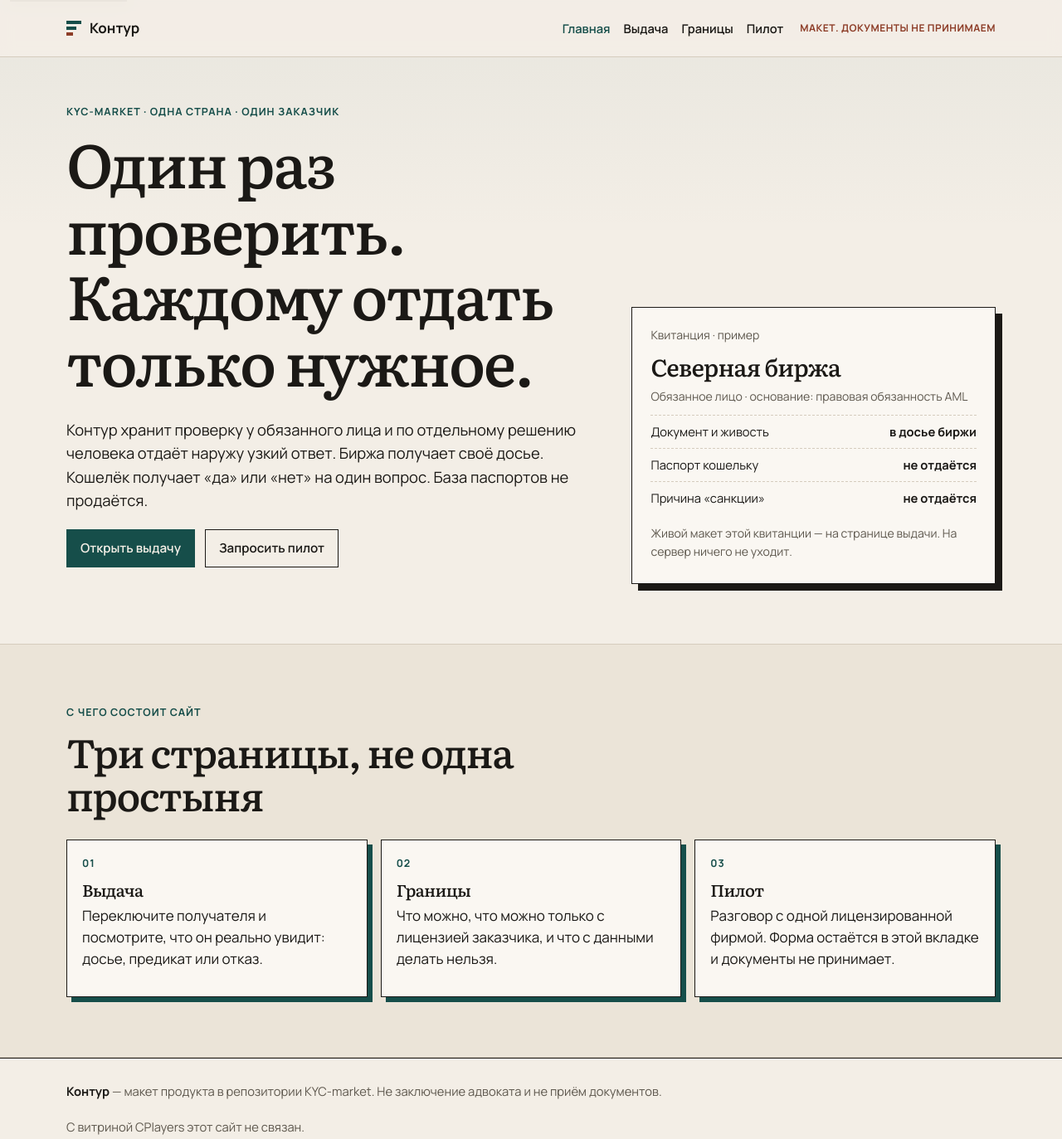
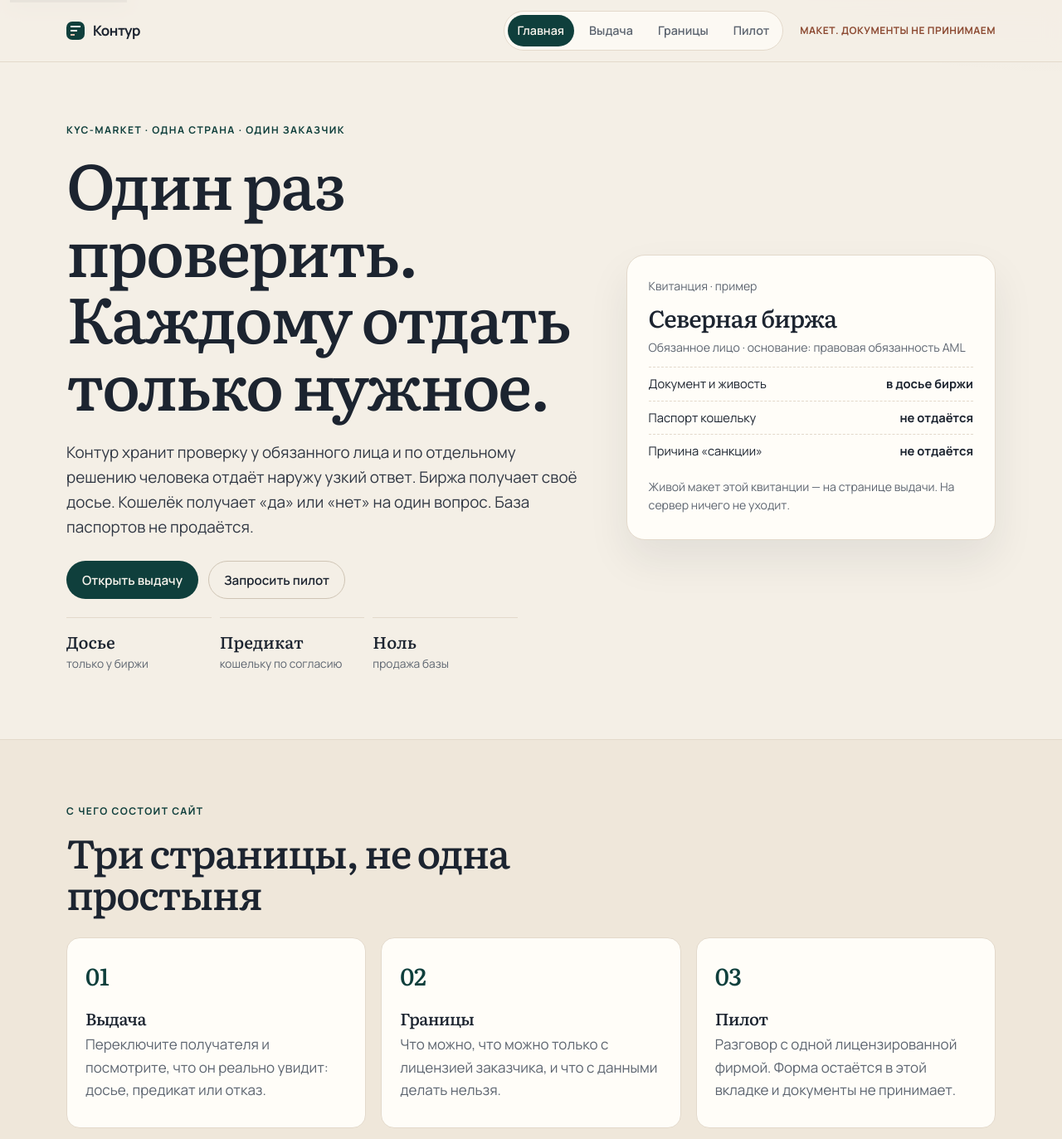
Before and after one commit to pawgus92-alt/KYC-market, a plain HTML site: page index.html in a window 1280 px wide. Shown: the top 1373 px of the page at 83% size. Drawn offline with Linux system fonts and the light colour scheme.

Commit message:
Soften the Kontur layout into a quieter document.
Navigation, the receipt, and the release desk keep the same actions with more space and lighter surfaces.

```diff
--- a/index.html
+++ b/index.html
@@ -48,6 +48,11 @@
             <a class="btn btn-primary" href="./vydacha.html">Открыть выдачу</a>
             <a class="btn btn-ghost" href="./pilot.html">Запросить пилот</a>
           </div>
+          <ul class="facts">
+            <li><strong>Досье</strong><span>только у биржи</span></li>
+            <li><strong>Предикат</strong><span>кошельку по согласию</span></li>
+            <li><strong>Ноль</strong><span>продажа базы</span></li>
+          </ul>
         </div>
         <aside class="receipt" aria-label="Пример квитанции">
           <p class="receipt-kicker">Квитанция · пример</p>
@@ -69,17 +74,17 @@
           </div>
           <div class="doors">
             <a class="door" href="./vydacha.html">
-              <p class="eyebrow">01</p>
+              <span class="door-num">01</span>
               <h3>Выдача</h3>
               <p>Переключите получателя и посмотрите, что он реально увидит: досье, предикат или отказ.</p>
             </a>
             <a class="door" href="./granicy.html">
-              <p class="eyebrow">02</p>
+              <span class="door-num">02</span>
               <h3>Границы</h3>
               <p>Что можно, что можно только с лицензией заказчика, и что с данными делать нельзя.</p>
             </a>
             <a class="door" href="./pilot.html">
-              <p class="eyebrow">03</p>
+              <span class="door-num">03</span>
               <h3>Пилот</h3>
               <p>Разговор с одной лицензированной фирмой. Форма остаётся в этой вкладке и документы не принимает.</p>
             </a>
--- a/styles.css
+++ b/styles.css
@@ -1,22 +1,23 @@
 :root {
-  --paper: #f3eee6;
-  --paper-2: #e7e0d4;
-  --card: #faf7f2;
-  --ink: #1b1916;
-  --muted: #5e584e;
-  --line: #d5ccbe;
-  --teal: #164e4a;
-  --teal-ink: #f4efe6;
-  --copper: #8d3d28;
+  --paper: #f4efe6;
+  --paper-2: #ebe3d6;
+  --card: #fffdf8;
+  --ink: #1c2430;
+  --muted: #5d6570;
+  --line: #e3d9cb;
+  --teal: #0f3f3c;
+  --teal-soft: #e7f1ef;
+  --teal-ink: #f7f3ec;
+  --copper: #8c4a32;
   --good: #1d6a42;
-  --good-bg: #e5f2ea;
+  --good-bg: #e7f3ec;
   --wait: #8a5a12;
-  --wait-bg: #f8efd8;
+  --wait-bg: #f8f0dc;
   --bad: #8d2f2a;
-  --bad-bg: #f8e6e3;
-  --shadow: 8px 8px 0 #1b1916;
+  --bad-bg: #f8e8e6;
   --serif: "Literata", "Iowan Old Style", Georgia, serif;
   --sans: "Manrope", "Avenir Next", sans-serif;
+  --radius: 16px;
 }
 
 * { box-sizing: border-box; }
@@ -24,17 +25,17 @@ html { scroll-behavior: smooth; }
 body {
   margin: 0;
   background:
-    linear-gradient(180deg, rgba(22, 78, 74, 0.05), transparent 280px),
+    radial-gradient(900px 420px at 100% -10%, rgba(15, 63, 60, 0.08), transparent 60%),
     var(--paper);
   color: var(--ink);
   font-family: var(--sans);
   font-size: 17px;
-  line-height: 1.55;
+  line-height: 1.6;
 }
 img { max-width: 100%; }
 a { color: inherit; }
-h1, h2, h3 { font-family: var(--serif); font-weight: 520; letter-spacing: -0.03em; line-height: 1.08; }
-h1 { font-size: clamp(2.6rem, 6vw, 4.6rem); margin: 0 0 0.4em; }
+h1, h2, h3 { font-family: var(--serif); font-weight: 520; letter-spacing: -0.035em; line-height: 1.05; }
+h1 { font-size: clamp(2.8rem, 6vw, 4.8rem); margin: 0 0 0.35em; }
 h2 { font-size: clamp(2rem, 4vw, 3rem); margin: 0 0 0.35em; }
 h3 { font-size: 1.25rem; margin: 0 0 0.35em; }
 p { margin: 0 0 0.8em; }
@@ -53,33 +54,40 @@ p { margin: 0 0 0.8em; }
   position: sticky;
   top: 0;
   z-index: 4;
-  background: rgba(243, 238, 230, 0.92);
+  background: rgba(244, 239, 230, 0.9);
   border-bottom: 1px solid var(--line);
-  backdrop-filter: blur(8px);
+  backdrop-filter: blur(12px);
 }
-.top-inner { display: flex; align-items: center; gap: 20px; min-height: 68px; }
-.brand { display: flex; align-items: center; gap: 10px; text-decoration: none; font-weight: 700; }
+.top-inner { display: flex; align-items: center; gap: 20px; min-height: 74px; }
+.brand { display: flex; align-items: center; gap: 10px; text-decoration: none; font-weight: 700; letter-spacing: -0.03em; }
 .brand-mark {
-  width: 18px;
-  height: 18px;
+  width: 22px;
+  height: 22px;
+  border-radius: 7px;
   background:
-    linear-gradient(var(--teal), var(--teal)) 0 0 / 18px 4px no-repeat,
-    linear-gradient(var(--teal), var(--teal)) 0 7px / 12px 4px no-repeat,
-    linear-gradient(var(--copper), var(--copper)) 0 14px / 8px 4px no-repeat;
+    linear-gradient(var(--teal-ink), var(--teal-ink)) 5px 5px / 12px 2px no-repeat,
+    linear-gradient(var(--teal-ink), var(--teal-ink)) 5px 10px / 8px 2px no-repeat,
+    linear-gradient(#e7c3b2, #e7c3b2) 5px 15px / 5px 2px no-repeat,
+    var(--teal);
 }
-.nav { display: flex; gap: 16px; margin-left: auto; }
-.nav a { text-decoration: none; font-size: 0.92rem; font-weight: 600; }
-.nav a:hover, .nav a[aria-current="page"] { color: var(--teal); }
-.doors { display: grid; grid-template-columns: repeat(3, 1fr); gap: 16px; }
+.nav { display: flex; gap: 6px; margin-left: auto; padding: 4px; background: rgba(255, 253, 248, 0.7); border: 1px solid var(--line); border-radius: 999px; }
+.nav a { text-decoration: none; font-size: 0.9rem; font-weight: 600; padding: 7px 12px; border-radius: 999px; color: var(--muted); }
+.nav a:hover { color: var(--ink); }
+.nav a[aria-current="page"] { color: var(--teal-ink); background: var(--teal); }
+.doors { display: grid; grid-template-columns: repeat(3, 1fr); gap: 18px; }
 .door {
-  display: block;
-  padding: 18px;
+  display: flex;
+  flex-direction: column;
+  min-height: 210px;
+  padding: 22px 22px 18px;
   background: var(--card);
-  border: 1px solid var(--ink);
-  box-shadow: 6px 6px 0 var(--teal);
+  border: 1px solid var(--line);
+  border-radius: var(--radius);
   text-decoration: none;
 }
-.door:hover { transform: translate(-2px, -2px); }
+.door:hover { border-color: #c9bfb0; background: white; }
+.door-num { font-family: var(--serif); font-size: 1.8rem; color: var(--teal); margin-bottom: 18px; }
+.door p:last-child { margin-top: auto; color: var(--muted); }
 .page h1, main.section > .section-head h1, main.section h1 { font-size: clamp(2.2rem, 5vw, 3.4rem); }
 .pilot-flag {
   margin: 0;
@@ -90,10 +98,15 @@ p { margin: 0 0 0.8em; }
   color: var(--copper);
 }
 
-.hero { display: grid; grid-template-columns: 1.3fr 0.9fr; gap: 48px; align-items: end; padding: 56px 0 72px; }
-.eyebrow { font-size: 0.78rem; font-weight: 700; letter-spacing: 0.08em; text-transform: uppercase; color: var(--teal); margin-bottom: 12px; }
-.lede { font-size: 1.15rem; max-width: 42rem; }
-.hero-actions { display: flex; gap: 12px; flex-wrap: wrap; margin: 20px 0; }
+.hero { display: grid; grid-template-columns: 1.25fr 0.9fr; gap: 56px; align-items: center; padding: 72px 0 80px; }
+.eyebrow { font-size: 0.75rem; font-weight: 700; letter-spacing: 0.12em; text-transform: uppercase; color: var(--teal); margin-bottom: 14px; }
+.lede { font-size: 1.18rem; max-width: 40rem; color: #313844; }
+.hero-actions { display: flex; gap: 12px; flex-wrap: wrap; margin: 26px 0 22px; }
+.facts { display: grid; grid-template-columns: repeat(3, minmax(0, 1fr)); gap: 10px; margin: 0; padding: 0; list-style: none; max-width: 34rem; }
+.facts li { padding: 12px 0 0; border-top: 1px solid var(--line); }
+.facts strong, .facts span { display: block; }
+.facts strong { font-family: var(--serif); font-size: 1.25rem; font-weight: 520; }
+.facts span { color: var(--muted); font-size: 0.86rem; }
 .hero-points { margin: 0; padding-left: 1.1rem; color: var(--muted); }
 .hero-points li + li { margin-top: 6px; }
 
@@ -102,26 +115,27 @@ p { margin: 0 0 0.8em; }
   align-items: center;
   justify-content: center;
   min-height: 46px;
-  padding: 0 16px;
-  border: 1px solid var(--ink);
+  padding: 0 18px;
+  border: 1px solid transparent;
+  border-radius: 999px;
   background: transparent;
   color: var(--ink);
   font: 600 0.95rem/1 var(--sans);
   text-decoration: none;
   cursor: pointer;
 }
-.btn:hover { transform: translate(-2px, -2px); box-shadow: 4px 4px 0 var(--ink); }
-.btn:disabled { opacity: 0.45; cursor: not-allowed; transform: none; box-shadow: none; }
-.btn-primary { background: var(--teal); color: var(--teal-ink); border-color: var(--teal); }
-.btn-primary:hover { box-shadow: 4px 4px 0 var(--copper); }
-.btn-ghost { background: transparent; }
+.btn:disabled { opacity: 0.45; cursor: not-allowed; }
+.btn-primary { background: var(--teal); color: var(--teal-ink); }
+.btn-primary:hover { background: #0c332f; }
+.btn-ghost { background: transparent; border-color: #cfc4b4; }
+.btn-ghost:hover { background: white; }
 
 .receipt, .request, .pilot-form, .price-grid article {
   background: var(--card);
-  border: 1px solid var(--ink);
-  box-shadow: var(--shadow);
+  border: 1px solid var(--line);
+  border-radius: 22px;
 }
-.receipt { padding: 22px 22px 16px; }
+.receipt { padding: 26px 26px 18px; box-shadow: 0 24px 50px rgba(28, 36, 48, 0.08); }
 .receipt-kicker, .receipt-role, .receipt-foot { color: var(--muted); font-size: 0.88rem; }
 .receipt h2 { font-size: 1.8rem; }
 .receipt-list { list-style: none; margin: 0 0 12px; padding: 0; }
@@ -135,7 +149,7 @@ p { margin: 0 0 0.8em; }
 }
 .receipt-list strong { font-weight: 700; text-align: right; }
 
-.band { background: #ebe4d8; border-block: 1px solid var(--line); padding: 72px 0; }
+.band { background: #efe7da; border-block: 1px solid var(--line); padding: 76px 0; }
 .section { padding: 72px 0; }
 .section-head { max-width: 44rem; margin-bottom: 28px; }
 .section-head p:last-child { color: var(--muted); }
@@ -151,9 +165,10 @@ p { margin: 0 0 0.8em; }
   padding: 14px;
   background: var(--card);
   border: 1px solid var(--line);
+  border-radius: 14px;
   cursor: pointer;
 }
-.party:has(input:checked) { border-color: var(--ink); background: white; }
+.party:has(input:checked) { border-color: var(--teal); background: var(--teal-soft); }
 .party:has(input:focus-visible) { outline: 2px solid var(--teal); outline-offset: 2px; }
 .party strong, .party small { display: block; }
 .party small { color: var(--muted); font-size: 0.86rem; }
@@ -165,15 +180,17 @@ p { margin: 0 0 0.8em; }
   display: flex;
   gap: 10px;
   align-items: flex-start;
-  padding: 10px 12px;
+  padding: 12px 14px;
   background: var(--paper);
   border: 1px solid var(--line);
+  border-radius: 12px;
 }
 .actions { display: flex; flex-wrap: wrap; gap: 10px; margin-top: 8px; }
 .result {
   margin-top: 16px;
-  padding: 12px 14px;
+  padding: 14px 16px;
   border: 1px solid var(--line);
+  border-radius: 14px;
 }
 .result.ok { background: var(--good-bg); }
 .result.no { background: var(--bad-bg); }
@@ -190,6 +207,7 @@ p { margin: 0 0 0.8em; }
   padding: 18px;
   background: var(--card);
   border: 1px solid var(--line);
+  border-radius: 14px;
 }
 .steps span {
   display: inline-grid;
@@ -204,28 +222,28 @@ p { margin: 0 0 0.8em; }
 .roadmap { display: grid; gap: 10px; }
 .roadmap li { background: transparent; }
 
-.table-scroll { overflow-x: auto; border: 1px solid var(--ink); background: var(--card); }
+.table-scroll { overflow-x: auto; border: 1px solid var(--line); border-radius: 18px; background: var(--card); }
 table { width: 100%; border-collapse: collapse; min-width: 680px; }
 th, td { text-align: left; vertical-align: top; padding: 14px 16px; border-bottom: 1px solid var(--line); }
 th { font-size: 0.78rem; letter-spacing: 0.06em; text-transform: uppercase; }
 tr:last-child td { border-bottom: 0; }
-.tag { display: inline-block; padding: 3px 8px; font-size: 0.78rem; font-weight: 700; }
+.tag { display: inline-block; padding: 4px 8px; border-radius: 999px; font-size: 0.75rem; font-weight: 700; }
 .tag-ok { background: var(--good-bg); color: var(--good); }
 .tag-wait { background: var(--wait-bg); color: var(--wait); }
 .tag-no { background: var(--bad-bg); color: var(--bad); }
 .fine { color: var(--muted); font-size: 0.92rem; margin-top: 14px; }
 
 .stops { display: grid; grid-template-columns: 1fr 1fr; gap: 10px; margin: 0; padding: 0; list-style: none; }
-.stops li { padding: 14px 14px 14px 16px; border-left: 4px solid var(--bad); background: var(--card); }
+.stops li { padding: 16px 16px 16px 18px; border-left: 3px solid var(--bad); border-radius: 12px; background: var(--card); }
 
 .price-grid { display: grid; grid-template-columns: repeat(3, 1fr); gap: 16px; }
-.price-grid article { padding: 18px; box-shadow: 6px 6px 0 var(--teal); }
+.price-grid article { padding: 18px; }
 .price { font-family: var(--serif); font-size: 2.4rem; margin: 0 0 8px; }
 .meter { margin-top: 22px; }
 .meter-label, .meter-track { display: flex; justify-content: space-between; gap: 12px; }
 .meter-label { font-size: 0.88rem; font-weight: 700; margin-bottom: 6px; }
-.meter-track { position: relative; height: 36px; border: 1px solid var(--ink); background: white; align-items: center; }
-.meter-fill { width: 96%; background: var(--teal); }
+.meter-track { position: relative; height: 12px; border-radius: 999px; background: #efe7da; align-items: center; }
+.meter-fill { width: 96%; height: 100%; border-radius: inherit; background: var(--teal); }
 .meter-cost {
   position: absolute;
   left: 91%;
@@ -250,27 +268,29 @@ tr:last-child td { border-bottom: 0; }
 .pilot-form input[type="text"],
 .pilot-form input[type="email"],
 .pilot-form select {
-  min-height: 44px;
-  border: 1px solid var(--ink);
+  min-height: 46px;
+  border: 1px solid var(--line);
+  border-radius: 12px;
   background: white;
   color: var(--ink);
   font: 400 1rem/1.3 var(--sans);
-  padding: 8px 10px;
+  padding: 8px 12px;
 }
+.pilot-form input:focus, .pilot-form select:focus { border-color: var(--teal); outline: none; }
 .check { grid-template-columns: auto 1fr; align-items: start; font-weight: 500; }
-.form-result { padding: 12px; background: var(--good-bg); border: 1px solid var(--good); }
+.form-result { padding: 14px 16px; background: var(--good-bg); border: 1px solid #b7d7c4; border-radius: 14px; }
 .form-result h3 { font-size: 1.3rem; }
 
-.foot { border-top: 1px solid var(--ink); padding: 28px 0 40px; }
+.foot { border-top: 1px solid var(--line); padding: 32px 0 48px; }
 .foot-inner { display: grid; gap: 8px; color: var(--muted); font-size: 0.92rem; }
 .foot strong { color: var(--ink); }
 
 :focus-visible { outline: 2px solid var(--teal); outline-offset: 3px; }
 @media (max-width: 860px) {
   .top-inner { flex-wrap: wrap; align-items: flex-start; min-height: 0; padding: 10px 0 8px; }
-  .nav { order: 3; width: 100%; margin-left: 0; flex-wrap: wrap; gap: 8px 14px; }
+  .nav { order: 3; width: 100%; margin-left: 0; flex-wrap: wrap; border-radius: 16px; }
   .pilot-flag { margin-left: auto; max-width: 9.5rem; text-align: right; line-height: 1.3; }
-  .hero, .desk, .steps, .stops, .price-grid, .split, .doors { grid-template-columns: 1fr; }
+  .hero, .desk, .steps, .stops, .price-grid, .split, .doors, .facts { grid-template-columns: 1fr; }
   .hero { padding-top: 32px; }
   .meter-cost { position: static; border-left: 0; display: block; margin-top: 6px; background: transparent; }
   .meter-track { display: block; height: auto; }
```
